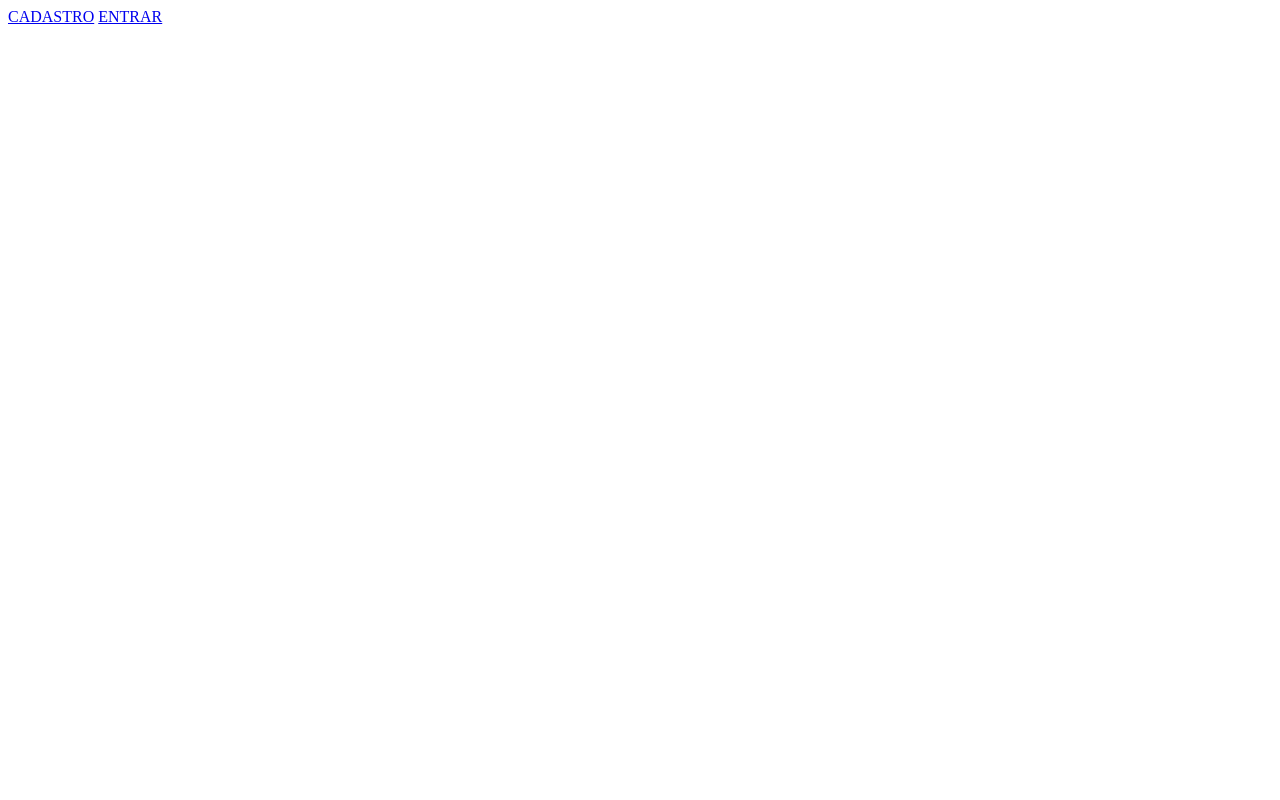
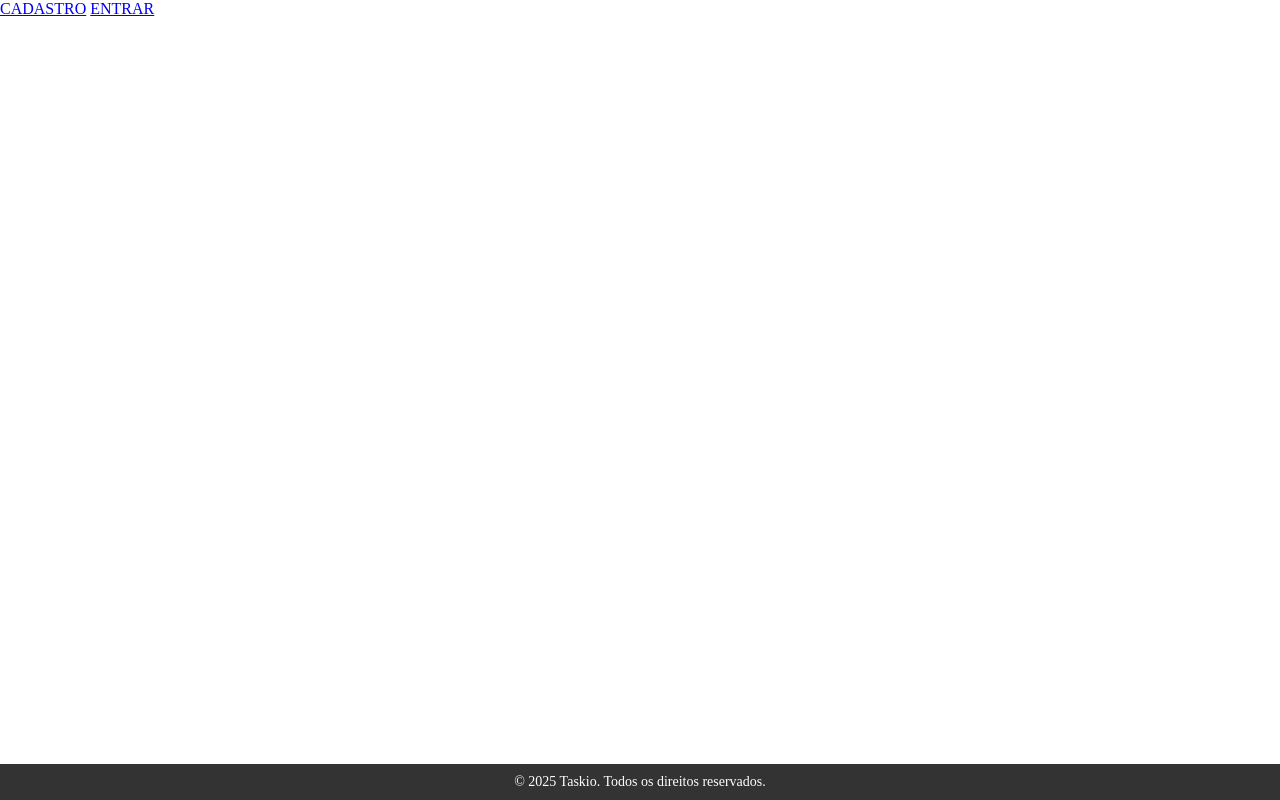
Before and after one commit to lipeshz/taskio, a PHP site: page /view/index.php in a window 1280 px wide. Before the commit the page is almost empty. Run offline with PHP 8.4, Linux system fonts and the light colour scheme.

Commit message:
Footer e Header

```diff
--- a/utils/req_footer.php
+++ b/utils/req_footer.php
@@ -0,0 +1,30 @@
+<!-- filepath: c:\xampp\htdocs\taskio\utils\req_footer.php -->
+
+<footer class="footer">
+    <p>&copy; <?php echo date('Y'); ?> Taskio. Todos os direitos reservados.</p>
+</footer>
+
+<style>
+    * {
+        margin: 0;
+        padding: 0;
+        box-sizing: border-box;
+    }
+
+    body {
+        margin: 0;
+        padding: 0;
+    }
+
+    .footer {
+        position: fixed;
+        bottom: 0;
+        left: 0;
+        width: 100%;
+        background-color: #333;
+        color: #fff;
+        text-align: center;
+        padding: 10px 0;
+        font-size: 14px;
+    }
+</style>
--- a/view/index.php
+++ b/view/index.php
@@ -16,5 +16,8 @@ if(isset($_SESSION['id_usuario'])){
 <body>
     <a href="cadastro_usuario.php">CADASTRO</a>
     <a href="login.php">ENTRAR</a>
+    <?php
+        require('../utils/req_footer.php');
+    ?>
 </body>
 </html>
--- a/view/login.php
+++ b/view/login.php
@@ -25,6 +25,9 @@ if(isset($_SESSION['id_usuario'])){
             <input type="submit" value="ENTRAR">
             <p>Não possui uma conta? <a href="cadastro_usuario.php">Crie uma!</a></p>
        </form>
+        <?php
+            require('../utils/req_footer.php');
+        ?>
     </body>
     <script src="../js/AJAX_login.js"></script>
 </html>
--- a/view/perfil.php
+++ b/view/perfil.php
@@ -47,5 +47,8 @@ if(!isset($_SESSION['id_usuario'])){
         </form>
 
         <script src="../js/perfil.js"></script>
+        <?php
+            require('../utils/req_footer.php');
+        ?>
     </body>
 </html>
--- a/view/tasks.php
+++ b/view/tasks.php
@@ -49,6 +49,8 @@ if(!isset($_SESSION['id_usuario'])){
         <script src="../js/AJAX_load_task.js"></script>
         <script src="../js/open_modal.js"></script>
         <script src="../js/AJAX_cadastro_task.js"></script>
-
+        <?php
+            require('../utils/req_footer.php');
+        ?>
     </body>
 </html>
```
Also changed, not shown: .htaccess.
